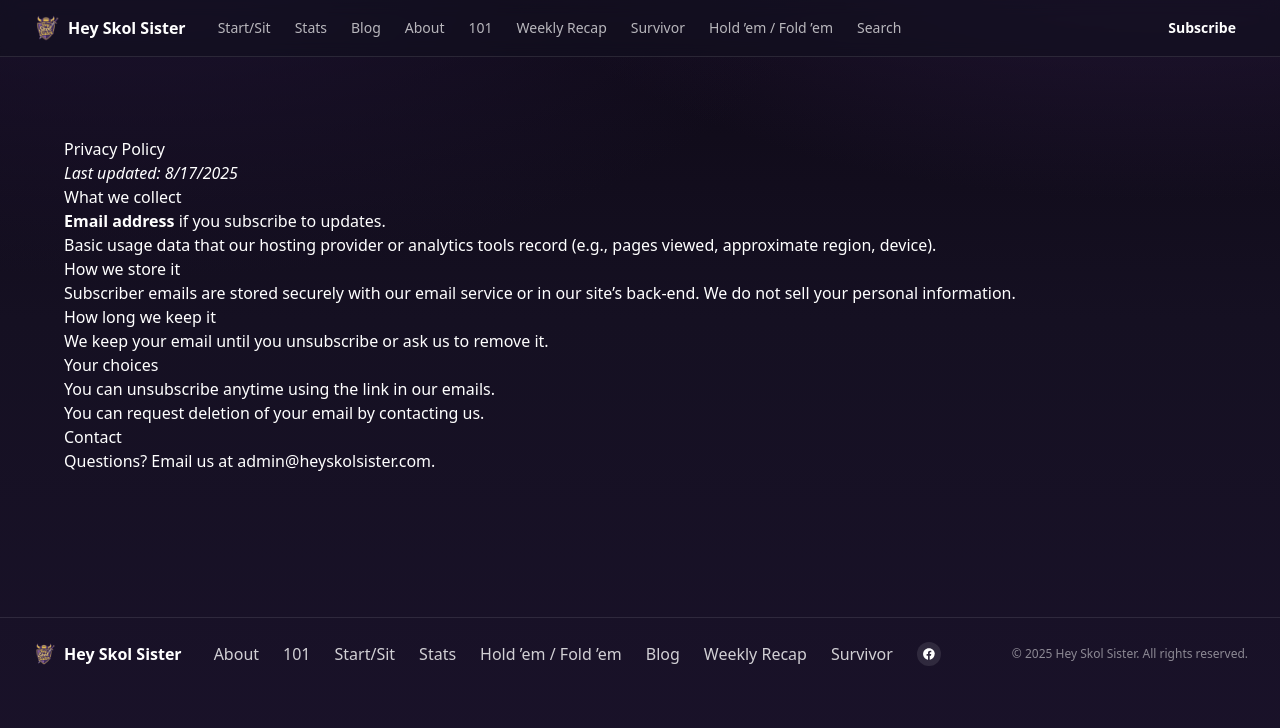
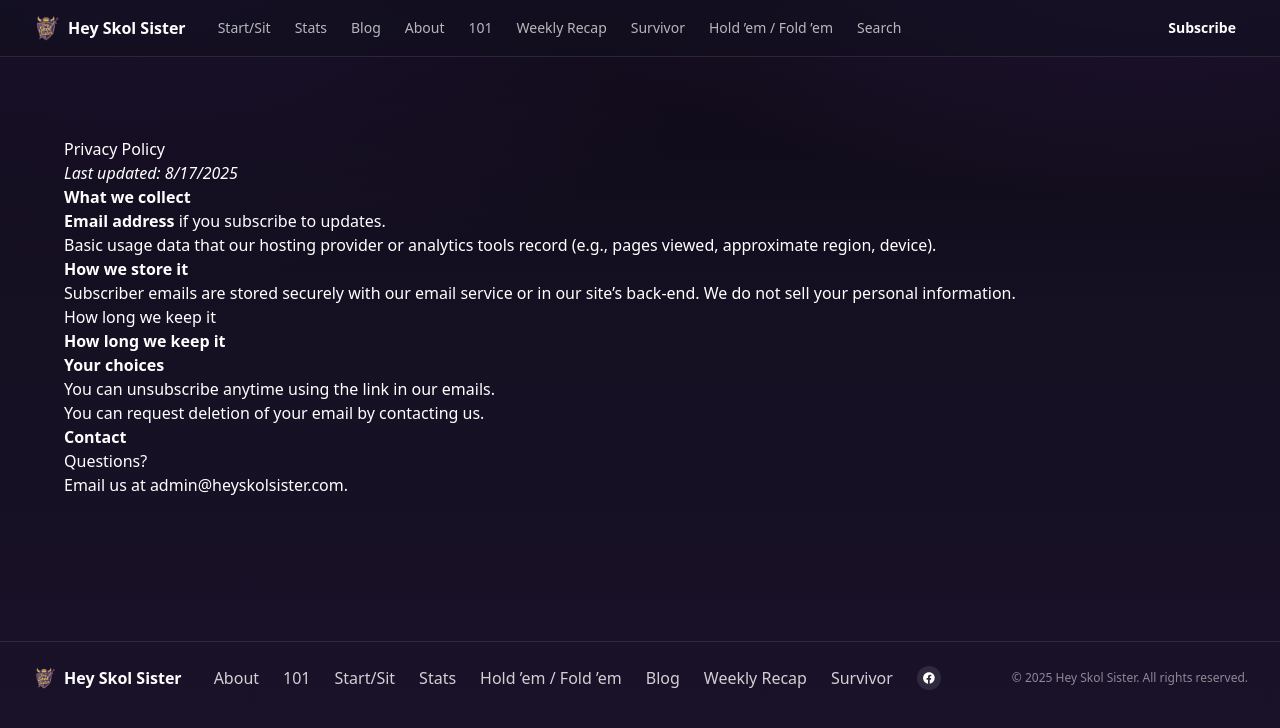
Before and after one commit to chahalltek/nextjs-boilerplate, a Next.js app: page /privacy in a window 1280 px wide. Shown: the top 728 px of the page. Built offline with nearby package versions, Linux system fonts and the light colour scheme.

Commit message:
privacy page

```diff
--- a/app/privacy/page.jsx
+++ b/app/privacy/page.jsx
@@ -17,7 +17,7 @@ export default function PrivacyPage() {
       </p>
 
       <section>
-        <h2>What we collect</h2>
+        <h2><strong>What we collect</strong></h2>
         <ul>
           <li>
             <strong>Email address</strong> if you subscribe to updates.
@@ -30,7 +30,7 @@ export default function PrivacyPage() {
       </section>
 
       <section>
-        <h2>How we store it</h2>
+       <h2><strong>How we store it</strong></h2>
         <p>
           Subscriber emails are stored securely with our email service or in our
           site’s back-end. We do not sell your personal information.
@@ -39,11 +39,11 @@ export default function PrivacyPage() {
 
          <section>
         <h2>How long we keep it</h2>
-        <p>We keep your email until you unsubscribe or ask us to remove it.</p>
+       <h2><strong>How long we keep it</strong></h2>
       </section>
 
        <section>
-        <h2>Your choices</h2>
+        <h2><strong>Your choices</strong></h2>
         <ul>
           <li>You can unsubscribe anytime using the link in our emails.</li>
           <li>You can request deletion of your email by contacting us.</li>
@@ -51,9 +51,11 @@ export default function PrivacyPage() {
       </section>
 
        <section>
-        <h2>Contact</h2>
+       <h2><strong>Contact</strong></h2>
         <p>
-          Questions? Email us at{" "}
+         Questions?
+          <br />
+          Email us at{" "}
           <a href={`mailto:${contactEmail}`}>{contactEmail}</a>.
         </p>
       </section>
```
